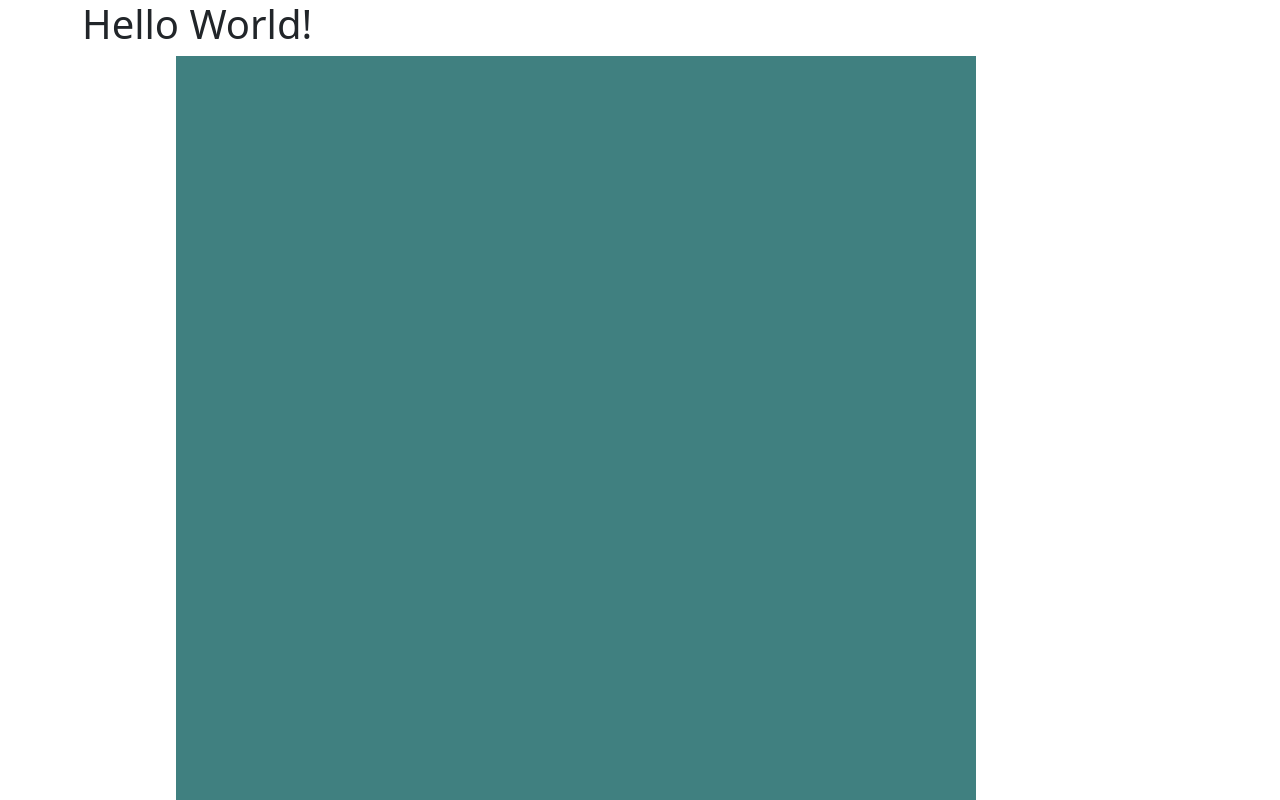
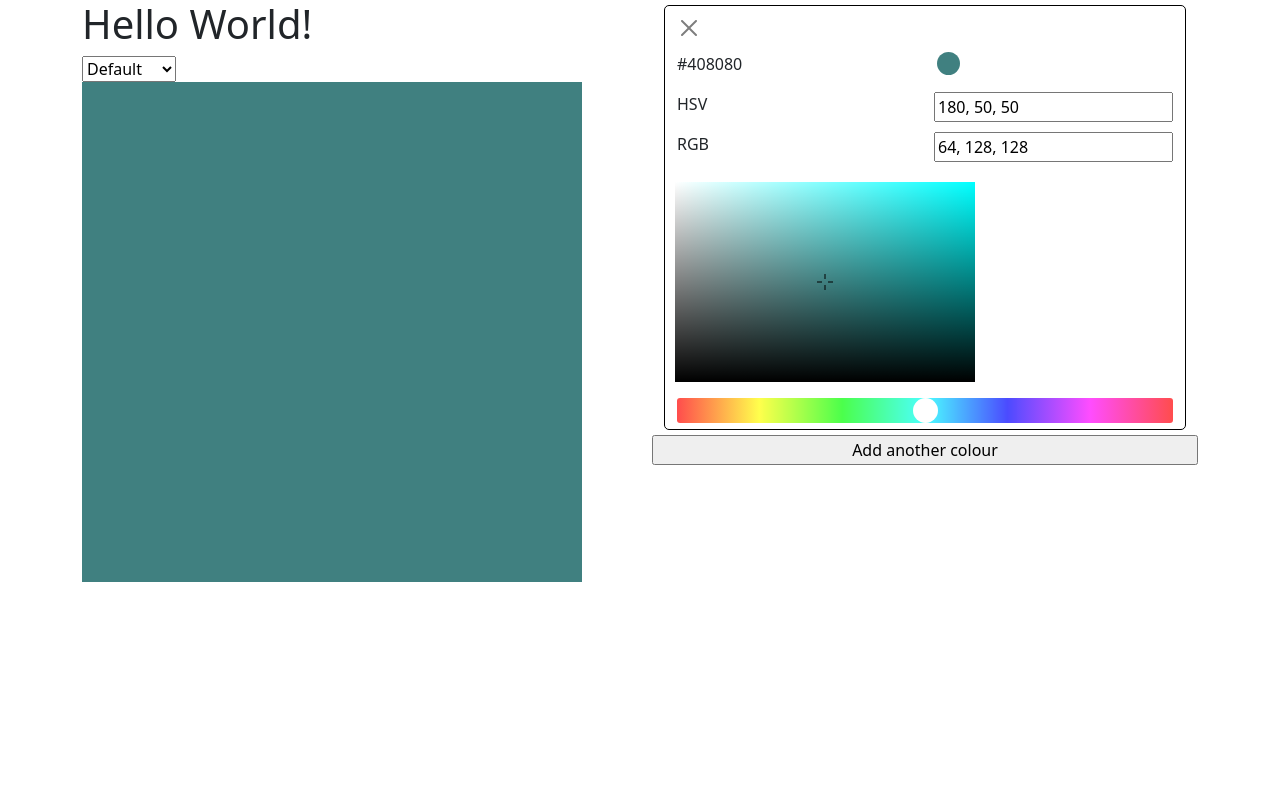
Before and after one commit to Bracktus/colour-picker, a React (Create React App) app: page / in a window 1280 px wide. Shown: the top 800 px of the page. Built offline with nearby package versions, Linux system fonts and the light colour scheme.

Commit message:
change size of preview

```diff
--- a/src/components/CanvasWrapper.tsx
+++ b/src/components/CanvasWrapper.tsx
@@ -9,11 +9,9 @@
 }
 
 export const CanvasWrapper: React.FC<CanvasWrapperProps> = ({ colours, sketches }) => {
-  const width = 800;
-  const height = 800;
+  const width = 500;
+  const height = 500;
 
-  //Looks confusing but it's how to store a function in state
-  // https://dev.to/sarioglu/how-to-store-a-function-using-react-usestate-4ffh
   const [funcName, setFuncName] = useState("Default");
   const drawFunc = Object.values(sketches).flat().find(sketch => funcName === sketch.name).func;
 
```
